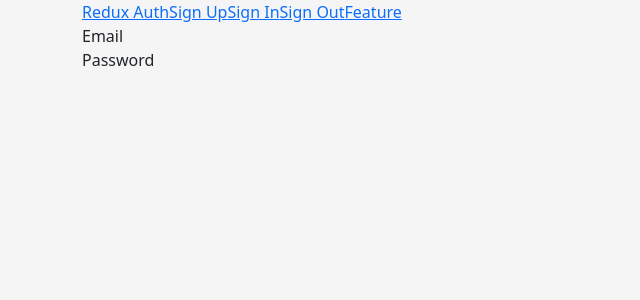
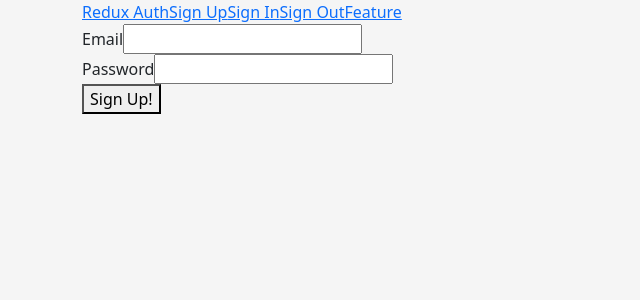
Before and after one commit to Michal-Radomski/JS_Libraries_Courses, a React (Create React App) app in the folder 01 Advanced React/4 FullStack/client/: page /signup in a window 1280 px wide. Shown: the top 300 px of the page, without its empty margins (0-640 px from the left). Built offline with nearby package versions, Linux system fonts and the light colour scheme.

Commit message:
Advanced React-Redux course - commit 81

```diff
--- a/01 Advanced React/4 FullStack/client/src/components/auth/SignUp.tsx
+++ b/01 Advanced React/4 FullStack/client/src/components/auth/SignUp.tsx
@@ -1,20 +1,42 @@
 import React from "react";
+import { reduxForm, Field } from "redux-form";
+// import { compose } from "redux";
+// import { connect } from "react-redux";
+import { History } from "history";
 
-class SignUp extends React.Component {
+interface Props {
+  history: History;
+  errorMessage: string;
+  handleSubmit: any;
+  signup: (arg0: any, arg1: () => void) => void;
+}
+
+class SignUp extends React.Component<Props, RootState> {
+  onSubmit = (formProps: any) => {
+    this.props.signup(formProps, () => {
+      this.props.history.push("/feature");
+    });
+  };
+
   render() {
+    const { handleSubmit } = this.props;
     return (
       <React.Fragment>
-        <form>
+        <form onSubmit={handleSubmit(this.onSubmit)}>
           <fieldset>
             <label>Email</label>
+            <Field name="email" type="text" component="input" autoComplete="none" />
           </fieldset>
           <fieldset>
             <label>Password</label>
+            <Field name="password" type="password" component="input" autoComplete="none" />
           </fieldset>
+          <div>{this.props.errorMessage}</div>
+          <button>Sign Up!</button>
         </form>
       </React.Fragment>
     );
   }
 }
 
-export default SignUp;
+export default reduxForm({ form: "signup" })(SignUp as any);
--- a/01 Advanced React/4 FullStack/client/src/reducers/index.ts
+++ b/01 Advanced React/4 FullStack/client/src/reducers/index.ts
@@ -1,9 +1,11 @@
 import { combineReducers } from "redux";
+import { reducer as formReducer } from "redux-form";
 
 import authReducer from "./auth";
 
 const rootReducer = combineReducers({
   auth: authReducer,
+  form: formReducer,
 });
 
 export default rootReducer;
```
